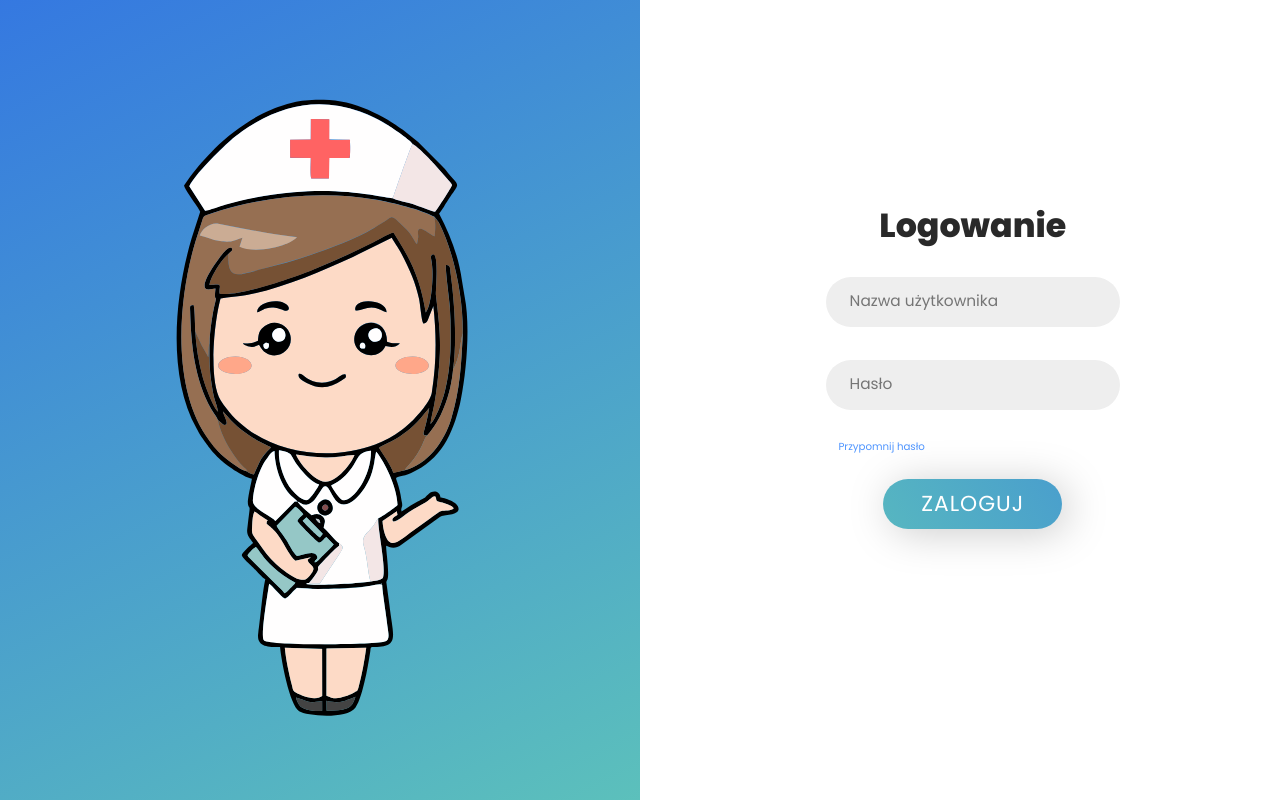
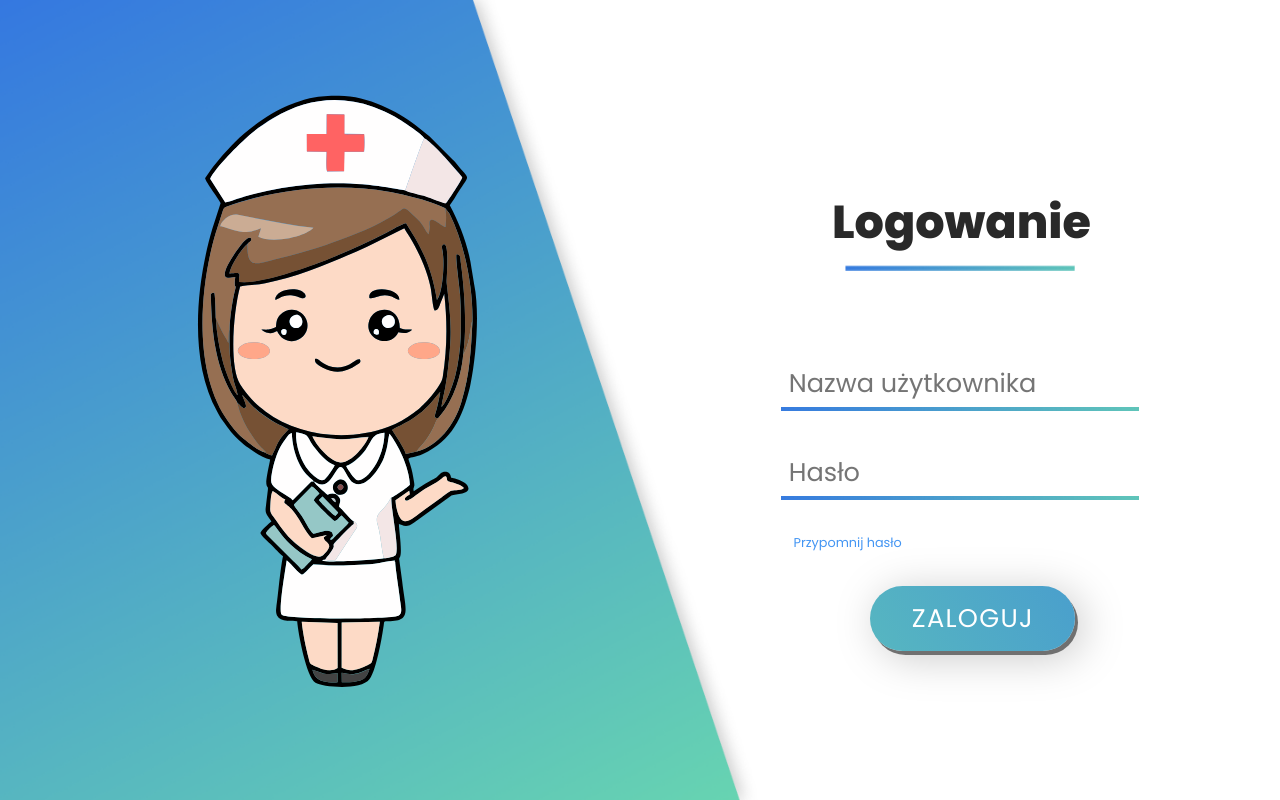
Before and after one commit to jakubpolczynski/Gabinet-Profilaktyki-Medycznej, a PHP site: page / in a window 1280 px wide. Run offline with PHP 8.4, Linux system fonts and the light colour scheme.

Commit message:
zrobiony index.html i index.css

```diff
--- a/Gabinet Profilaktyki Medycznej/index.html
+++ b/Gabinet Profilaktyki Medycznej/index.html
@@ -8,23 +8,31 @@
     <title>Gabinet Profilaktyki Medycznej</title>
 </head>
 <body>
-    <div class="container"></div>
-        <div class="logo"><img src="./images/logo.svg" alt="Logo"></div>
+    <div class="container">
+
+        <div class="logo">
+            <img type="logo" src="/images/logo.svg" alt="Logo">
+        </div>
+
         <div class="form-container">
             <form method="post" id="login-form">
                 <h1>Logowanie</h1>
+                <img type="shortLine" src="/images/shortLine.png" alt="error">
                 <!-- <label for="username">Nazwa użytkownika:</label> -->
                 <input type="text" id="username" name="username" placeholder="Nazwa użytkownika" required>
-                <br>
+                <img type="longLine" src="/images/longLine.png" alt="error">
                 <!-- <label for="password">Hasło:</label> -->
                 <input type="password" id="password" name="password" placeholder="Hasło" required>
-                <br>
+                <img type="longLine" src="/images/longLine.png" alt="error">
+                </br>
                 <a href="#">Przypomnij hasło</a>
+                </br>
                 <input type="submit" name="submit" value="Zaloguj">
                 <p id="error"></p>
             </form>
             <script src="scripts/login.js"></script>
         </div>
+
     </div>
 </body>
 </html>
--- a/Gabinet Profilaktyki Medycznej/styles/index.css
+++ b/Gabinet Profilaktyki Medycznej/styles/index.css
@@ -1,80 +1,139 @@
 @import url('https://fonts.googleapis.com/css?family=Poppins:400,800');
 
 * {
+	margin: auto;
+    padding:0;
 	box-sizing: border-box;
 }
 
 body {
-	background: linear-gradient(154.28deg, #1D4DF7 -47.18%, #7BF99E 140.18%);
+	background-image: url('../images/login-page.png');
+    background-repeat: no-repeat;
+    background-attachment: fixed;
+    background-size: cover;
 	font-family: 'Poppins', sans-serif;
+}
+.container {
+	display: flex;
+    flex-direction: column;
+    flex-grow: 1;
+    justify-content: center;
+    height: 100vh;
     width: 100vw;
-	height: 100vh;
-	margin:auto;
 }
 
 .logo {
-	display: flex;
-	justify-content: center;
 	float:left;
-    width: 50vw;
-    height: 100vh;
+	width: 50vw;
+	height: 100vh;
+	background-color: transparent;
+}
+
+img[type=logo]{
+	width: auto;
+    height: 96vh;
+	margin-left: -20vw;
 }
 
 .form-container {
-	display: flex;
-	justify-content: center;
-	flex-direction: column;
-    background-color: #ffffff;
-    float:left;
-    width: 50vw;
-	height: 100vh;
+    position: fixed;
+    justify-content: center;
+    display: flex;
+    flex-direction: column;
+    height: 60vh;
+    width: 20vw;
+    min-height: 520px;
+    right: 15vw;
+    z-index: 10;
+    border-radius: 50px;
 }
 
-img {
-    width: auto;
-    height: 100vh;
+form {
+    margin-top: 6vh;
+    border: none;
+    border-color: transparent;
 }
 
-h1 {
+input:-webkit-autofill,
+input:-webkit-autofill:hover,
+input:-webkit-autofill:focus,
+input:-webkit-autofill:active  {
+  transition: background-color 9999s;
+  -webkit-text-fill-color: rgb(0, 0, 0);
+}
+
+h1{
     color: #292929;
-    font-size: 2.6vw;
     font-weight: bold;
-	text-align: center;
+    font-size: 3.6vw;
+	margin-bottom: 1vh;
+}
+
+img[type=shortLine] {
+    justify-content: center;
+    vertical-align:top;
+    width: 18vw;
+	height: 6px;
+	margin-bottom: 10vh;
+	margin-left: 1vw;
+}
+
+img[type=longLine] {
+    justify-content: center;
+    vertical-align:top;
+	margin-left: -4vw;
+	margin-top: -1vh;
+	width: 28vw;
+    height: 4px;
 }
 
 p {
 	color: rgb(185, 0, 0);
-	font-size: 14px;
+	font-size: 1vw;
 	font-weight: 100;
 	line-height: 20px;
 	letter-spacing: 0.5px;
-
+    text-align: center;
+    display: none;
 }
 
 a {
-	color: rgb(79, 149, 255);
-	font-size: 0.8vw;
-	text-align: left;
-	margin-left: 1vw;
+	margin-left: -3vw;
+	font-size: 1vw;
 	text-decoration: none;
-	margin-bottom: 3vh;
-	margin-top: auto;
+	color: #4395f3;
+}
+
+input {
+	width: 28vw;
+	height: 8vh;
+	font-size: 2vw;
+	margin-left: -4vw;
+	font-family: 'Poppins';
+    vertical-align: center;
+	background-color: transparent;
+    border: none;
+    outline: none;
+	padding: 6px 8px;
 }
 
 input[type=submit] {
 	background: linear-gradient(235.96deg, #1D4DF7 -348.67%, #7BF99E 383.95%);
-    border-radius: 50px;
-	color: #FFFFFF;
-    width: 14vw;
-    height: 13vh;
-	min-width: 160px;
-	min-height: 50px;
-	font-size: 1.7vw;
-	letter-spacing: 1px;
+	width: 16vw;
+	height: auto;
+	padding: 1.6vh 3vw;
+	margin-top: 4vh;
+	margin-left: 3vw;
+    border-radius:50px;
+	color:#ffffff;
+	font-family: 'Poppins';
+	font-size: 2vw;
+    text-align: center;
 	text-transform: uppercase;
-	line-height: 0;
-    text-align: center;
-    margin: auto;
+    letter-spacing: 0.05em;
+
+    border: none;
+    box-shadow: 3px 4px 0px 0px #707070;
 	filter: drop-shadow(6px 4px 20px rgba(0, 0, 0, 0.2));
 }
 
@@ -88,39 +147,10 @@ input[type=submit]:focus {
 
 input[type=submit].ghost {
 	background-color: transparent;
-	border-color: #FFFFFF;
-}
-
-form {
-    position: fixed;
-	display: flex;
-	justify-content: center;
-	flex-direction: column;
-	padding: 0 1vw;
-    width: 25vw;
-	height: 45vh;
-    margin-left: 13.5vw;
-    margin-bottom: 8vh;
-	text-align: center;
+	border-color: transparent;
 }
 
 input::placeholder{
-    font-size: 120%;
+    font-size: 2vw;
+    text-align: left;
 }
-
-input {
-	font-family: 'Poppins';
-	font-size: 1vw;
-	text-align: left;
-    vertical-align: center;
-
-	background-color: #eee;
-    border-radius: 30px;
-	border: none;
-	padding: 20px 24px;
-	margin: 4px 0;
-	width: 100%;
-
-	min-width: 160px;
-	min-height: 50px;
-}
```
Also changed, not shown: Gabinet Profilaktyki Medycznej/images/login-page.png (added), Gabinet Profilaktyki Medycznej/images/longLine.png (added), Gabinet Profilaktyki Medycznej/images/shortLine.png (added).
